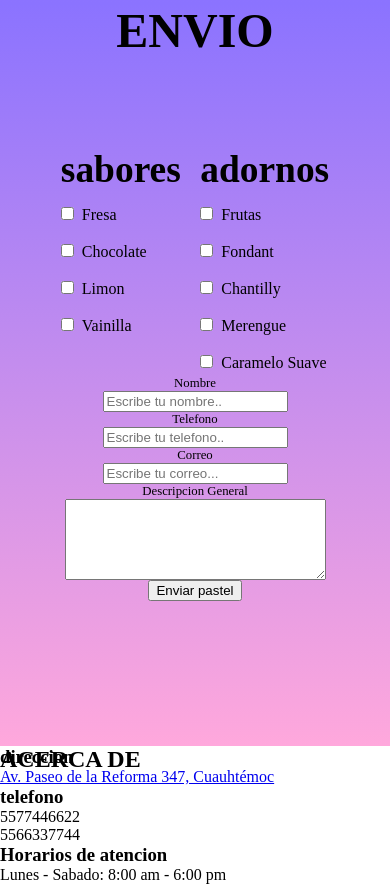
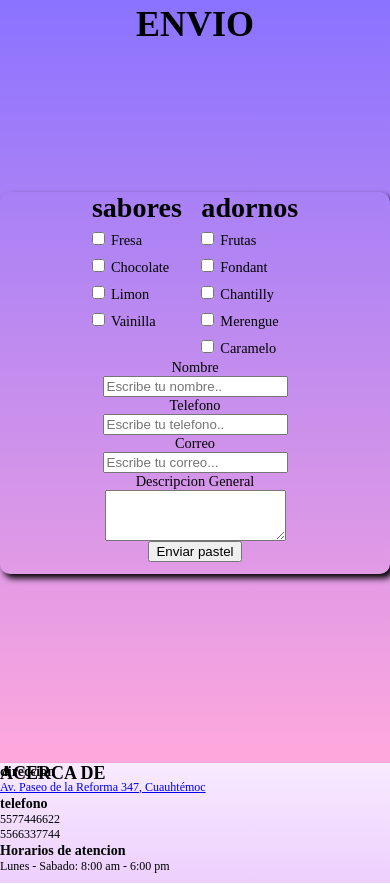
Before and after one commit to AngelCstd/Pasteluna, a plain HTML site: page index.html in a window 390 px wide. Shown: the part 841-1725 px from the top of the page. Drawn offline with Linux system fonts and the light colour scheme.

Commit message:
git commit -m "footer y responsive listo"

```diff
--- a/Style/Style.css
+++ b/Style/Style.css
@@ -12,6 +12,10 @@ body{
 footer{
     position: relative;
     top: 0;
+    background: linear-gradient(180deg, #f8eaff, #edd0fd);
+    height: 10em;
+    display: flex;
+    flex-flow: column wrap;
 }
 h2.titulo{
     position: absolute;
@@ -32,12 +36,15 @@ nav{
 a.barnav{
     text-decoration: none;
 }
+li{
+    margin: 0.5em;
+}
 li.barnav{
     display: inline;
     padding-right: .5em;
 }
 img.logo{
-    height: 12vh;
+    height: 10vh;
 }
 section{
     position: relative;
@@ -47,7 +54,7 @@ section{
     align-items: center;
     font-size: 2em;
     justify-content: center;
-    height: 88vh;
+    height: 90vh;
     width: 100%;
 }
 /* menu*/
@@ -56,18 +63,16 @@ section.menu{
 }
 div.menu{
     display: flex;
+    width: 75vw;
+    margin: auto;
     flex-flow: row wrap;
     align-items: stretch;
-    justify-content: center;
-    column-gap: 5em;
+    justify-content: space-around;
 
 }
 ul{
     padding: 0;
     list-style-type: none;
-}
-li{
-    margin: .5em;
 }
 div.lista-menu{
     font-size: .75em;
@@ -83,36 +88,50 @@ div.lista-menu{
 section.envio{
     background: linear-gradient(360deg, #ffa8dc, #8b73ff);
 }
-form.formulario{
-    display: flex;
-    flex-flow: row wrap;
-
-}
-label{
-    font-size: .5em;
-}
-label.label-box{
-    display: block;
-    font-size: .4em;
-}
 div.formulario{
     display: flex;
     flex-flow: row wrap;
     justify-content: center;
     align-items: stretch;
+    align-content: space-around;
     column-gap: 10vw;
+    box-shadow: .15em .18em .25em black;
+    border-radius: 10px;
+    padding: 0 .5em .5em;
 }
 div.seleccion-pastel{
     display: flex;
     flex-flow: row nowrap;
-    justify-content: center;
+    justify-content: space-between;
     column-gap: 5vw;
-    align-items: flex-start;
+    align-items: stretch;
 }
-.div-formulario{
+label{
+    font-size: .6em;
+}
+ul.seleccion-formulario{
+    margin: -16px;
+    display: block;
+    padding: -15px;
+}
+li.seleccion-formulario{
+    margin: 0px;
+}
+.form-datos-envio{
     display: flex;
     flex-flow: column nowrap;
     justify-content: flex-start;
     align-items: center;
+}
+@media (max-width: 489px) {
+    body{
+        font-size: 12px
+    }
 
 }
+@media (max-width: 550px) and (min-width: 490px) {
+    body{
+        font-size: 14px
+    }
+
+}
--- a/index.html
+++ b/index.html
@@ -28,7 +28,7 @@
         <h2 id="menu" class="titulo">MENU</h2>
         <div class="menu">
             <div class="lista-menu">
-                <h3 class="subtitulo">Sabores</h3>
+                <h3>Sabores</h3>
                 <ul>
                     <li>Fresa .........40</li>
                     <li>Chocolate ..40</li>
@@ -37,7 +37,7 @@
                 </ul>
             </div>
             <div class="lista-menu">
-                <h3 class="subtitulo">Adornos</h3>
+                <h3>Adornos</h3>
                 <ul>
                     <li>Frutas .........40</li>
                     <li>Fondant ......45</li>
@@ -50,10 +50,10 @@
     </section>
     <section class="envio">
         <h2 id="envio" class="titulo">ENVIO</h2>
-        <form class="formulario">
+        <form>
             <div class="formulario">
                 <div class="seleccion-pastel">
-                <div class="div-formulario-pastel">
+                    <div class="seleccion-formulario">
                         <h3 class="subtitulo formulario">sabores</h3>
                         <input type="checkbox" name="sabores" id="fresa" value="fresa" />
                         <label for="fresa">Fresa</label><br />
@@ -64,30 +64,30 @@
                         <input type="checkbox" name="sabores" id="vainilla" value="vainilla" />
                         <label for="vainilla">Vainilla</label>
                     </div>
-                <div class="div-formulario-pastel">
+                    <div class="seleccion-formulario">
                         <h3>adornos</h3>
                         <input type="checkbox" name="adornos" id="frutas" value="frutas" />
-                    <label for="frutas">Frutas</label><br />
+                        <label for="frutas">Frutas</label><br>
                         <input type="checkbox" name="adornos" id="fondant" value="fondant" />
-                    <label for="fondant">Fondant</label><br />
+                        <label for="fondant">Fondant</label><br>
                         <input type="checkbox" name="adornos" id="chantilly" value="chantilly" />
-                    <label for="chantilly">Chantilly</label><br />
+                        <label for="chantilly">Chantilly</label><br>
                         <input type="checkbox" name="adornos" id="merengue" value="merengue" />
-                    <label for="merengue">Merengue</label><br />
+                        <label for="merengue">Merengue</label><br>
                         <input type="checkbox" name="adornos" id="carameloSuave" value="carameloSuave" />
-                    <label for="carameloSuave">Caramelo Suave</label>
+                        <label for="carameloSuave">Caramelo</label>
                     </div>
                 </div>
-                <div class="div-formulario">
-                    <label  class="label-box margin-negativo" for="nombre">Nombre</label>
+                <div class="form-datos-envio">
+                    <label for="nombre">Nombre</label>
                     <input type="text" name="nombre" id="nombre" placeholder="Escribe tu nombre.." />
-                    <label  class="label-box margin-negativo" for="telefono">Telefono</label>
+                    <label for="telefono">Telefono</label>
                     <input type="number" name="telefono" id="telefono" placeholder="Escribe tu telefono.."
                         maxlength="10" />
-                    <label  class="label-box margin-negativo" for="correo">Correo</label>
+                    <label for="correo">Correo</label>
                     <input type="email" name="correo" id="correo" placeholder="Escribe tu correo..." />
-                    <label  class="label-box" for="descripcionGeneral">Descripcion General</label>
-                    <textarea name="descripcionGeneral" id="descripcionGeneral" cols="30" rows="5"
+                    <label for="descripcionGeneral">Descripcion General</label>
+                    <textarea name="descripcionGeneral" id="descripcionGeneral" cols="20" rows="3"
                         placeholder="Mas detalles">
                     </textarea>
                     <input type="submit" value="Enviar pastel" />
```
Lines whose indentation alone changed are shown as unchanged.
